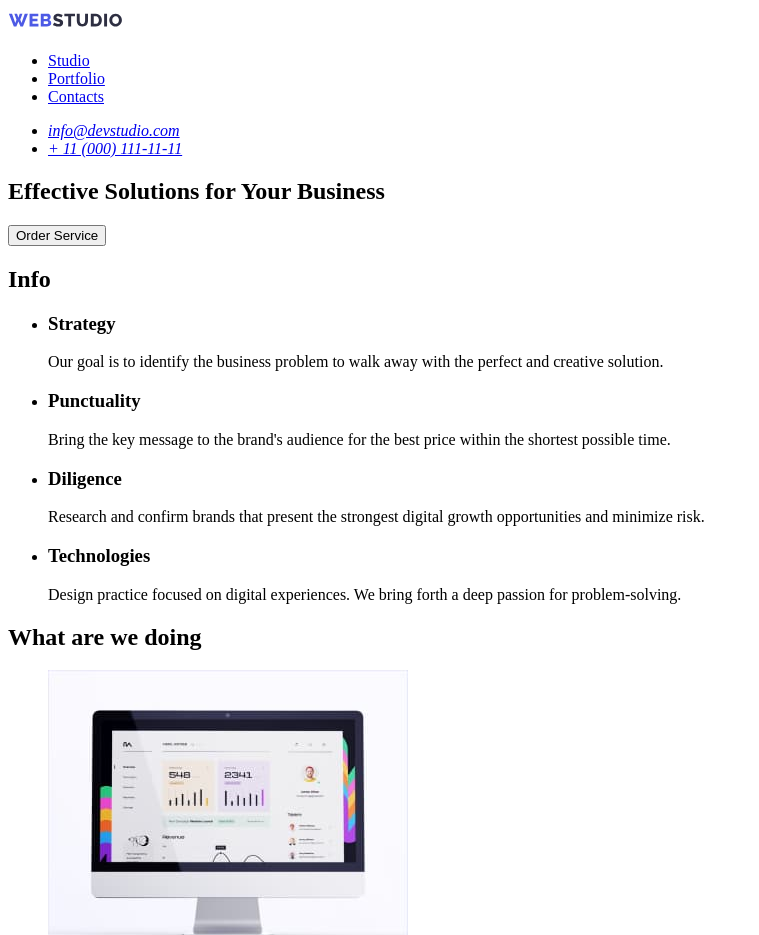
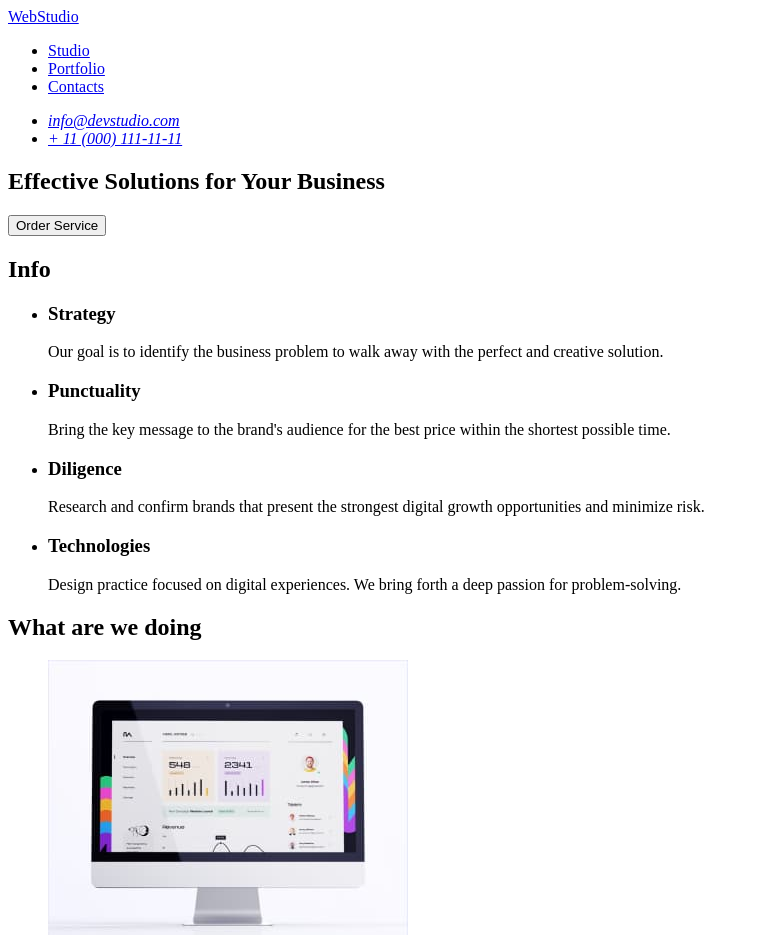
Before and after one commit to martadelka/goit-markup-hw-01, a plain HTML site: page index.html in a window 1280 px wide. Shown: the top 935 px of the page, without its empty margins (0-759 px from the left). Drawn offline with Linux system fonts and the light colour scheme.

Commit message:
WebStudio-clear-corrected

```diff
--- a/index.html
+++ b/index.html
@@ -11,12 +11,7 @@
     <header>
       <nav>
         <a href="./index.html">
-          <img
-            src="./images/header/Logo-webstudio.svg"
-            alt="Webstudio"
-            width="115"
-            height="24"
-          />
+            WebStudio
         </a>
         <ul>
           <li>
@@ -157,13 +152,8 @@
     <footer>
       <!-- Contacts section -->
       <section id="contacs">
-        <a href="">
-          <img
-            src="./images/header/Logo-webstudio.svg"
-            alt="Logo Webstudio"
-            width="115"
-            height="24"
-          />
+        <a href="./index.html">
+            WebStudio
         </a>
         <p>
           Increase the flow of customers and sales for your business with
```
